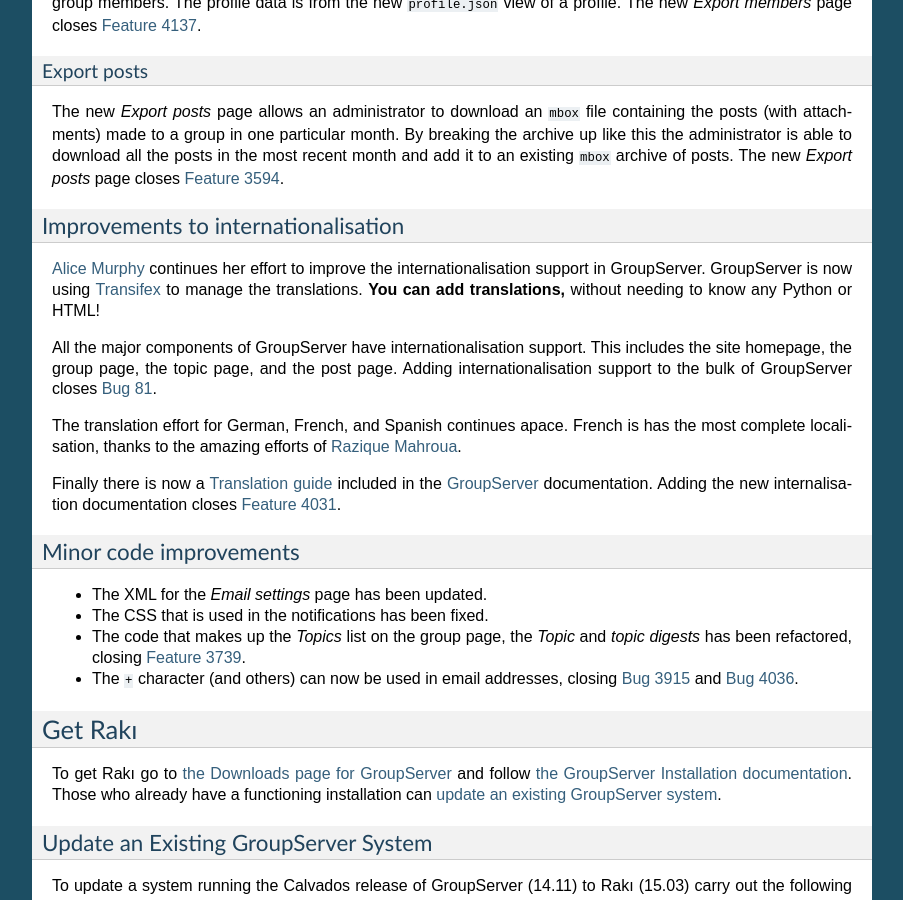
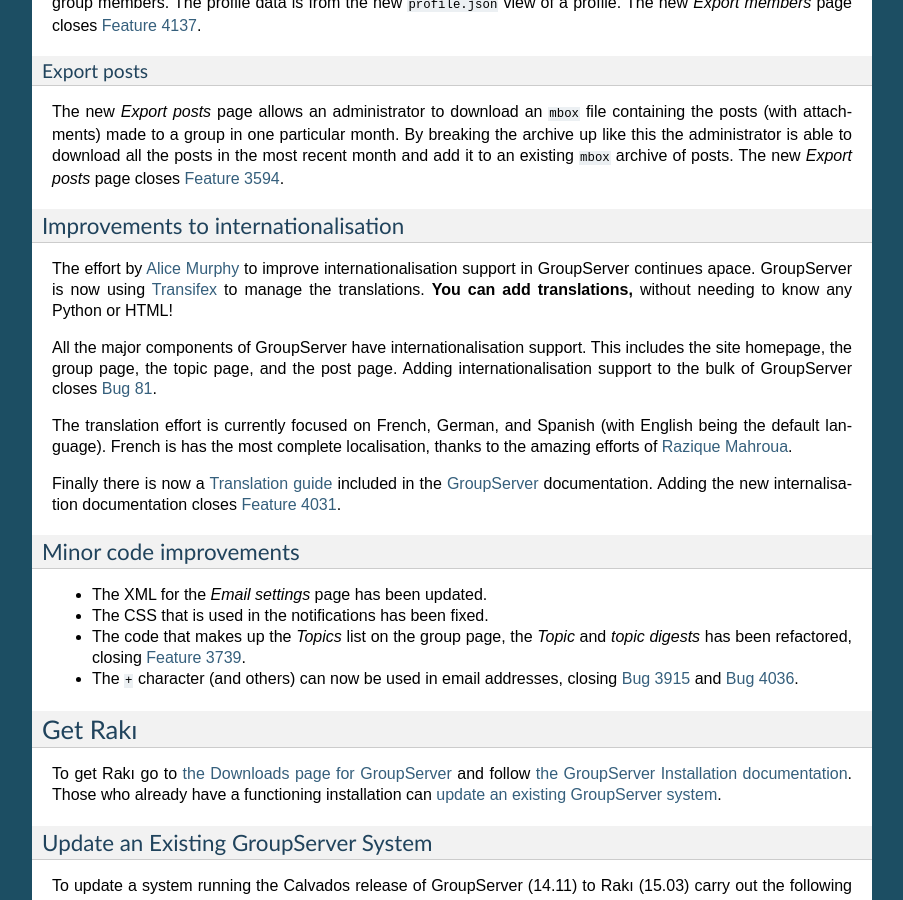
Before and after one commit to groupserver/buildout, a Sphinx documentation site: the page built from docs/release-notes-1503.rst, in a window 1280 px wide and 900 px high, scrolled down 1180 px. Shown: the whole window, without its empty margins (198-1101 px from the left). Built offline with Sphinx 7.4.7, drawn with Linux system fonts in a browser that asks for light colours.

Commit message:
Updating the documentation

```diff
--- a/docs/release-notes-1503.rst
+++ b/docs/release-notes-1503.rst
@@ -99,9 +99,9 @@
 Improvements to internationalisation
 ====================================
 
-`Alice Murphy`_ continues her effort to improve the
-internationalisation support in GroupServer. GroupServer is now
-using Transifex_ to manage the translations. **You can add
+The effort by `Alice Murphy`_ to improve internationalisation
+support in GroupServer continues apace. GroupServer is now using
+Transifex_ to manage the translations. **You can add
 translations,** without needing to know any Python or HTML!
 
 .. _Transifex: https://www.transifex.com/organization/groupserver/
@@ -113,9 +113,10 @@
 
 .. _Bug 81: https://redmine.iopen.net/issues/81
 
-The translation effort for German, French, and Spanish continues
-apace. French is has the most complete localisation, thanks to
-the amazing efforts of `Razique Mahroua`_.
+The translation effort is currently focused on French, German,
+and Spanish (with English being the default language). French is
+has the most complete localisation, thanks to the amazing efforts
+of `Razique Mahroua`_.
 
 .. _Razique Mahroua: https://www.transifex.com/accounts/profile/Razique/
 
```
